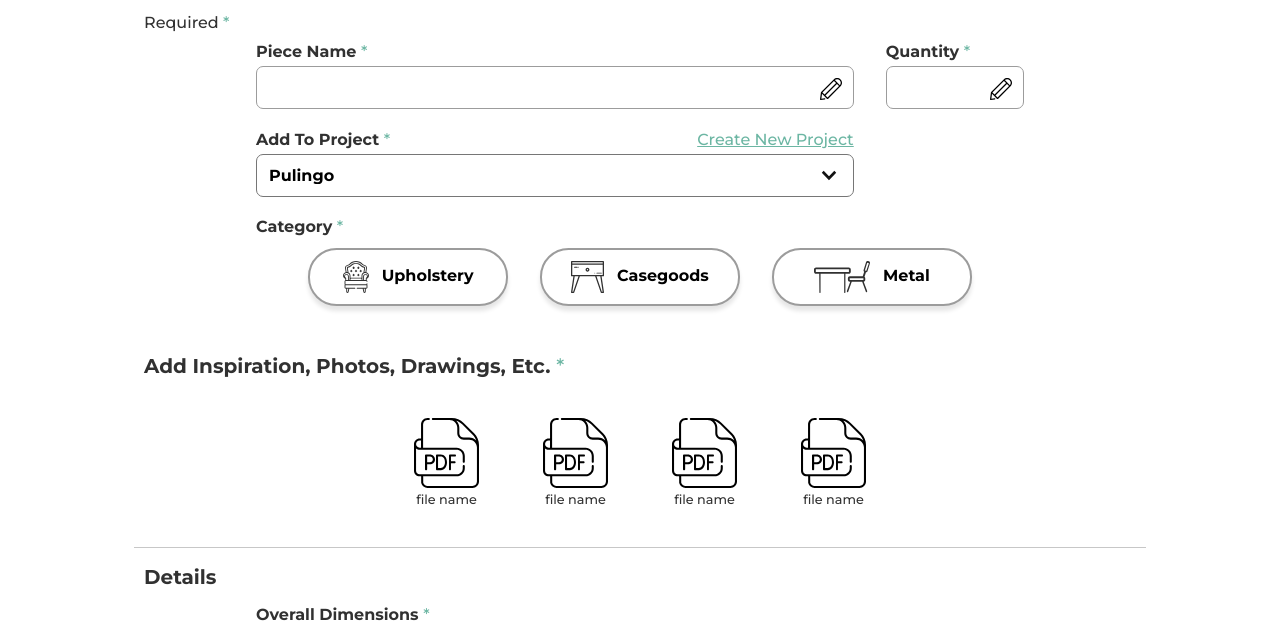
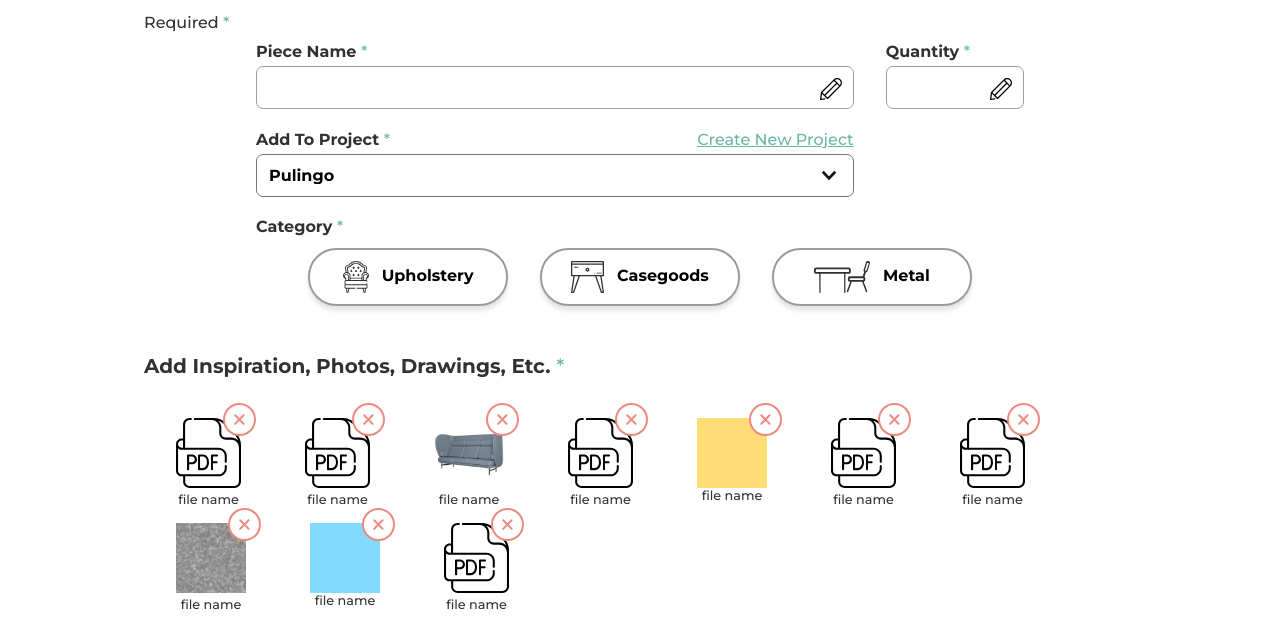
Before and after one commit to inorrmann/front-end-raw, a plain HTML site: page index.html in a window 1280 px wide. Shown: the part 180-803 px from the top of the page. Drawn offline with Linux system fonts and the light colour scheme.

Commit message:
placeholder files styled

```diff
--- a/css/style.css
+++ b/css/style.css
@@ -293,16 +293,15 @@ p {
     margin: 0;
 }
 
+hr {
+    border: 0.5px solid var(--text-light-neutral);
+    width: 102%;
+    margin-left: -1%;
+}
+
 .required-primary {
     color: var(--text-primary);
     font-weight: 500;
-}
-
-.section-line {
-    padding: 0.5px;
-    width: 102%;
-    margin-left: -1%;;
-    background: var(--text-light-neutral);
 }
 
 .section-indent {
@@ -447,13 +446,42 @@ option {
 .imported-files {
     display: flex;
     flex-wrap: wrap;
-    justify-content: center;
     margin-bottom: 2rem;
 }
 
 .file-placeholder {
     margin: 0.5rem 2rem;
     text-align: center;
+    position: relative;
+    top: 0;
+    left: 0;
+}
+
+.file-image, .file-picture, .file-color {
+    position: relative;
+    top: 0;
+    left: 0;
+}
+
+.file-picture, .file-color {
+    height: 70px;
+    width: 70px;
+}
+
+#yellow {
+    background-color: #FFDC75;
+}
+
+#blue {
+    background-color: #82DAFF;
+}
+
+.delete {
+    position: absolute;
+    top: -15px;
+    right: -15px;
+    z-index: 10;
+    cursor: pointer;
 }
 
 /* Optional Details Section */
--- a/index.html
+++ b/index.html
@@ -170,7 +170,7 @@
             <div class="row">
                 <div class="wide-column-left">
                     <h3 class="float-left">Add To Project <span class="required-primary">*</span></h3>
-                    <h5 class="create-new-project">Create New Project</h5>
+                    <h5 class="create-new-project"><a href="https://buildlane.com/designer/project/create-project/">Create New Project</a></h5>
                 </div>
                 <div class="wide-column-left">
                     <div class="dropdown">
@@ -202,25 +202,58 @@
         <div class="imported-files">
             <!-- ADD CLOSING ICON TO THE IMAGES -->
             <div class="file-placeholder">
-                <img src="images/Pdf.svg" alt="pdf file">
+                <img class="file-image" src="images/Pdf.svg" alt="pdf file">
+                <img class="delete" src="images/Delete-image.svg" alt="delete icon">
                 <p>file name</p>
             </div>
             <div class="file-placeholder">
-                <img src="images/Pdf.svg" alt="pdf file">
+                <img class="file-image" src="images/Pdf.svg" alt="pdf file">
+                <img class="delete" src="images/Delete-image.svg" alt="delete icon">
                 <p>file name</p>
             </div>
             <div class="file-placeholder">
-                <img src="images/Pdf.svg" alt="pdf file">
+                <img class="file-picture" src="images/sofa.png" alt="sofa image">
+                <img class="delete" src="images/Delete-image.svg" alt="delete icon">
                 <p>file name</p>
             </div>
             <div class="file-placeholder">
-                <img src="images/Pdf.svg" alt="pdf file">
+                <img class="file-image" src="images/Pdf.svg" alt="pdf file">
+                <img class="delete" src="images/Delete-image.svg" alt="delete icon">
+                <p>file name</p>
+            </div>
+            <div class="file-placeholder">
+                <div class="file-color" id="yellow"></div>
+                <img class="delete" src="images/Delete-image.svg" alt="delete icon">
+                <p>file name</p>
+            </div>
+            <div class="file-placeholder">
+                <img class="file-image" src="images/Pdf.svg" alt="pdf file">
+                <img class="delete" src="images/Delete-image.svg" alt="delete icon">
+                <p>file name</p>
+            </div>
+            <div class="file-placeholder">
+                <img class="file-image" src="images/Pdf.svg" alt="pdf file">
+                <img class="delete" src="images/Delete-image.svg" alt="delete icon">
+                <p>file name</p>
+            </div>
+            <div class="file-placeholder">
+                <img class="file-picture" src="images/texture.png" alt="texture image">
+                <img class="delete" src="images/Delete-image.svg" alt="delete icon">
+                <p>file name</p>
+            </div>
+            <div class="file-placeholder">
+                <div class="file-color" id="blue"></div>
+                <img class="delete" src="images/Delete-image.svg" alt="delete icon">
+                <p>file name</p>
+            </div>
+            <div class="file-placeholder">
+                <img class="file-image" src="images/Pdf.svg" alt="pdf file">
+                <img class="delete" src="images/Delete-image.svg" alt="delete icon">
                 <p>file name</p>
             </div>
         </div>
 
-
-        <section class="section-line"></section>
+        <hr>
         <!-- Details Section -->
         <h2>Details</h2>
         <div class="section-body">
@@ -259,7 +292,7 @@
         <!-- Form goes here -->
         </div>
 
-        <section class="section-line"></section>
+        <hr>
         <!-- Optional Details Section -->
         <h2>Optional Details</h2>
 
@@ -316,7 +349,7 @@
             </div>
         </div>
 
-        <section class="section-line"></section>
+        <hr>
         <!-- Factories Section -->
         <h2>Factories</h2>
         <div class="section-indent">
@@ -326,7 +359,7 @@
             </h5>
         </div>
 
-        <section class="section-line"></section>
+        <hr>
         <!-- Additional Notes Section -->
         <h2>Additional Notes</h2>
         <div class="section-body">
```
Also changed, not shown: images/sofa.png (added), images/texture.png (added).
